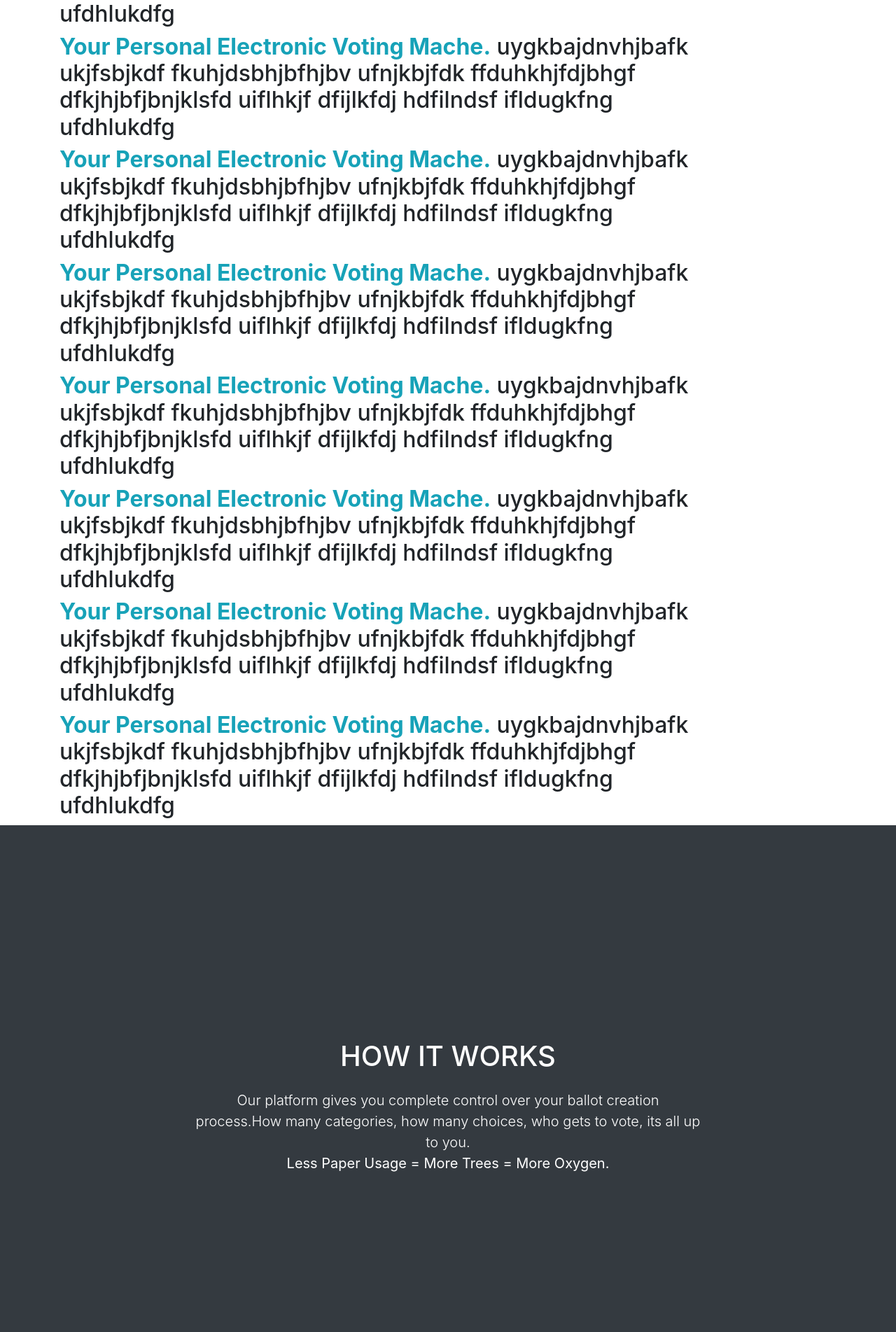
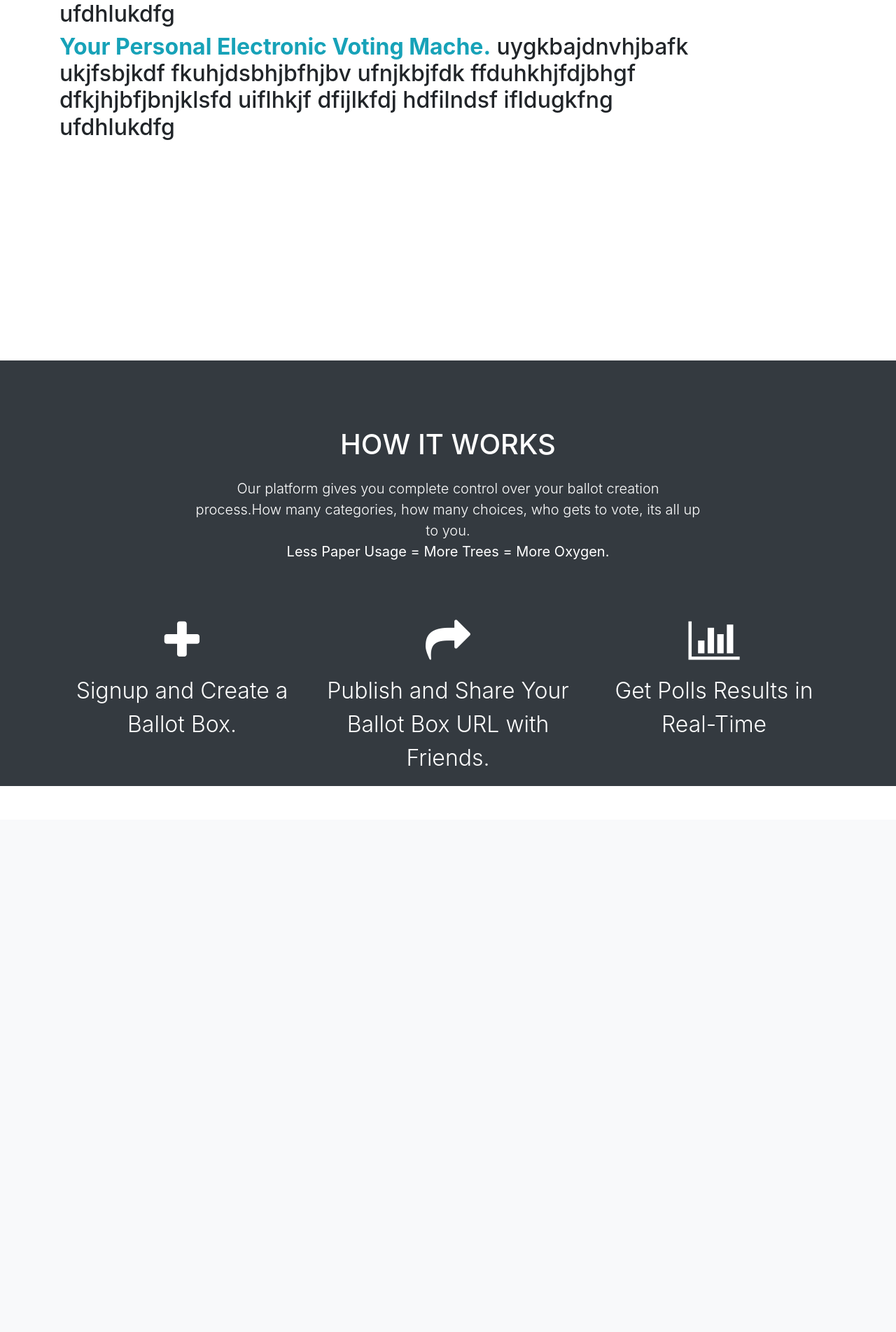
Before and after one commit to bunya017/Evotche, a Django app: page / in a window 1280 px wide. Shown: the part 1006-2909 px from the top of the page at 70% size. After the commit the page ends 2129 px from the top, so only its background shows below. Run offline with Django 3.2, Linux system fonts and the light colour scheme; some libraries are stand-ins or nearby versions.

Commit message:
'font-awesome1'

```diff
--- a/polls/templates/polls/index.html
+++ b/polls/templates/polls/index.html
@@ -23,12 +23,6 @@
       <div class="col-12 col-md-10 mt-5">
         <h2><strong class="text-info">Your Personal Electronic Voting Mache.</strong> uygkbajdnvhjbafk ukjfsbjkdf fkuhjdsbhjbfhjbv ufnjkbjfdk ffduhkhjfdjbhgf dfkjhjbfjbnjklsfd uiflhkjf dfijlkfdj hdfilndsf ifldugkfng ufdhlukdfg </h2>
         <h2><strong class="text-info">Your Personal Electronic Voting Mache.</strong> uygkbajdnvhjbafk ukjfsbjkdf fkuhjdsbhjbfhjbv ufnjkbjfdk ffduhkhjfdjbhgf dfkjhjbfjbnjklsfd uiflhkjf dfijlkfdj hdfilndsf ifldugkfng ufdhlukdfg </h2>
-        <h2><strong class="text-info">Your Personal Electronic Voting Mache.</strong> uygkbajdnvhjbafk ukjfsbjkdf fkuhjdsbhjbfhjbv ufnjkbjfdk ffduhkhjfdjbhgf dfkjhjbfjbnjklsfd uiflhkjf dfijlkfdj hdfilndsf ifldugkfng ufdhlukdfg </h2>
-        <h2><strong class="text-info">Your Personal Electronic Voting Mache.</strong> uygkbajdnvhjbafk ukjfsbjkdf fkuhjdsbhjbfhjbv ufnjkbjfdk ffduhkhjfdjbhgf dfkjhjbfjbnjklsfd uiflhkjf dfijlkfdj hdfilndsf ifldugkfng ufdhlukdfg </h2>
-        <h2><strong class="text-info">Your Personal Electronic Voting Mache.</strong> uygkbajdnvhjbafk ukjfsbjkdf fkuhjdsbhjbfhjbv ufnjkbjfdk ffduhkhjfdjbhgf dfkjhjbfjbnjklsfd uiflhkjf dfijlkfdj hdfilndsf ifldugkfng ufdhlukdfg </h2>
-        <h2><strong class="text-info">Your Personal Electronic Voting Mache.</strong> uygkbajdnvhjbafk ukjfsbjkdf fkuhjdsbhjbfhjbv ufnjkbjfdk ffduhkhjfdjbhgf dfkjhjbfjbnjklsfd uiflhkjf dfijlkfdj hdfilndsf ifldugkfng ufdhlukdfg </h2>
-        <h2><strong class="text-info">Your Personal Electronic Voting Mache.</strong> uygkbajdnvhjbafk ukjfsbjkdf fkuhjdsbhjbfhjbv ufnjkbjfdk ffduhkhjfdjbhgf dfkjhjbfjbnjklsfd uiflhkjf dfijlkfdj hdfilndsf ifldugkfng ufdhlukdfg </h2>
-        <h2><strong class="text-info">Your Personal Electronic Voting Mache.</strong> uygkbajdnvhjbafk ukjfsbjkdf fkuhjdsbhjbfhjbv ufnjkbjfdk ffduhkhjfdjbhgf dfkjhjbfjbnjklsfd uiflhkjf dfijlkfdj hdfilndsf ifldugkfng ufdhlukdfg </h2>
       </div>
     </div>
   </div>
@@ -36,7 +30,7 @@
 
 <section id="how-it-works" class="bg-dark">
   <div class="container">
-    <div class="row pt-5 fill-viewport align-items-center">
+    <div class="row pt-5 align-items-center">
       <div class="col-12 col-md-8 mx-auto mt-5 text-center">
         <h1 class="text-uppercase text-white">How it works</h1>
         <p class="lead pt-3 text-white">Our platform gives you complete control over your ballot creation process.How many categories, how many choices, who gets to vote, its all up to you. <br><strong>Less Paper Usage = More Trees = More Oxygen.</strong></p>
@@ -54,23 +48,6 @@
       <div class="col-12 col-md-4 mx-auto mt-5 text-center">
         <i class="fa fa-4x fa-bar-chart my-3 mx-4 text-white"></i>
         <p class="bigg text-white">Get Polls Results in Real-Time</p>
-      </div>
-    </div>
-  </div>
-</section>
-
-<section id="info-2">
-  <div class="container fill-viewport">
-    <div class="row pt-5">
-      <div class="col-12 col-md-10 mt-5">
-        <h2><strong class="text-info">Your Personal Electronic Voting Mache.</strong> uygkbajdnvhjbafk ukjfsbjkdf fkuhjdsbhjbfhjbv ufnjkbjfdk ffduhkhjfdjbhgf dfkjhjbfjbnjklsfd uiflhkjf dfijlkfdj hdfilndsf ifldugkfng ufdhlukdfg </h2>
-        <h2><strong class="text-info">Your Personal Electronic Voting Mache.</strong> uygkbajdnvhjbafk ukjfsbjkdf fkuhjdsbhjbfhjbv ufnjkbjfdk ffduhkhjfdjbhgf dfkjhjbfjbnjklsfd uiflhkjf dfijlkfdj hdfilndsf ifldugkfng ufdhlukdfg </h2>
-        <h2><strong class="text-info">Your Personal Electronic Voting Mache.</strong> uygkbajdnvhjbafk ukjfsbjkdf fkuhjdsbhjbfhjbv ufnjkbjfdk ffduhkhjfdjbhgf dfkjhjbfjbnjklsfd uiflhkjf dfijlkfdj hdfilndsf ifldugkfng ufdhlukdfg </h2>
-        <h2><strong class="text-info">Your Personal Electronic Voting Mache.</strong> uygkbajdnvhjbafk ukjfsbjkdf fkuhjdsbhjbfhjbv ufnjkbjfdk ffduhkhjfdjbhgf dfkjhjbfjbnjklsfd uiflhkjf dfijlkfdj hdfilndsf ifldugkfng ufdhlukdfg </h2>
-        <h2><strong class="text-info">Your Personal Electronic Voting Mache.</strong> uygkbajdnvhjbafk ukjfsbjkdf fkuhjdsbhjbfhjbv ufnjkbjfdk ffduhkhjfdjbhgf dfkjhjbfjbnjklsfd uiflhkjf dfijlkfdj hdfilndsf ifldugkfng ufdhlukdfg </h2>
-        <h2><strong class="text-info">Your Personal Electronic Voting Mache.</strong> uygkbajdnvhjbafk ukjfsbjkdf fkuhjdsbhjbfhjbv ufnjkbjfdk ffduhkhjfdjbhgf dfkjhjbfjbnjklsfd uiflhkjf dfijlkfdj hdfilndsf ifldugkfng ufdhlukdfg </h2>
-        <h2><strong class="text-info">Your Personal Electronic Voting Mache.</strong> uygkbajdnvhjbafk ukjfsbjkdf fkuhjdsbhjbfhjbv ufnjkbjfdk ffduhkhjfdjbhgf dfkjhjbfjbnjklsfd uiflhkjf dfijlkfdj hdfilndsf ifldugkfng ufdhlukdfg </h2>
-        <h2><strong class="text-info">Your Personal Electronic Voting Mache.</strong> uygkbajdnvhjbafk ukjfsbjkdf fkuhjdsbhjbfhjbv ufnjkbjfdk ffduhkhjfdjbhgf dfkjhjbfjbnjklsfd uiflhkjf dfijlkfdj hdfilndsf ifldugkfng ufdhlukdfg </h2>
       </div>
     </div>
   </div>
```
